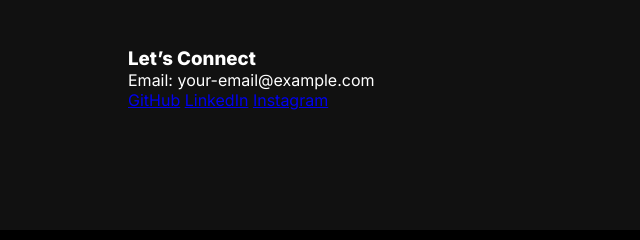
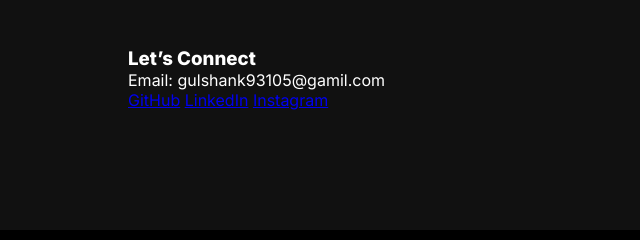
Before and after one commit to gulshan931/gulshan-portfolio, a plain HTML site: page index.html in a window 1280 px wide. Shown: the part 2162-2402 px from the top of the page, 0-640 px from the left. Drawn offline with nearby package versions, Linux system fonts and the light colour scheme.

Commit message:
Update index.html

```diff
--- a/index.html
+++ b/index.html
@@ -80,7 +80,7 @@
 
 <section id="contact" class="section dark fade">
   <h3>Let’s Connect</h3>
-  <p>Email: your-email@example.com</p>
+  <p>Email: gulshank93105@gamil.com</p>
 
   <div class="social-links">
     <a href="https://github.com/gulshan931" target="_blank">GitHub</a>
```
